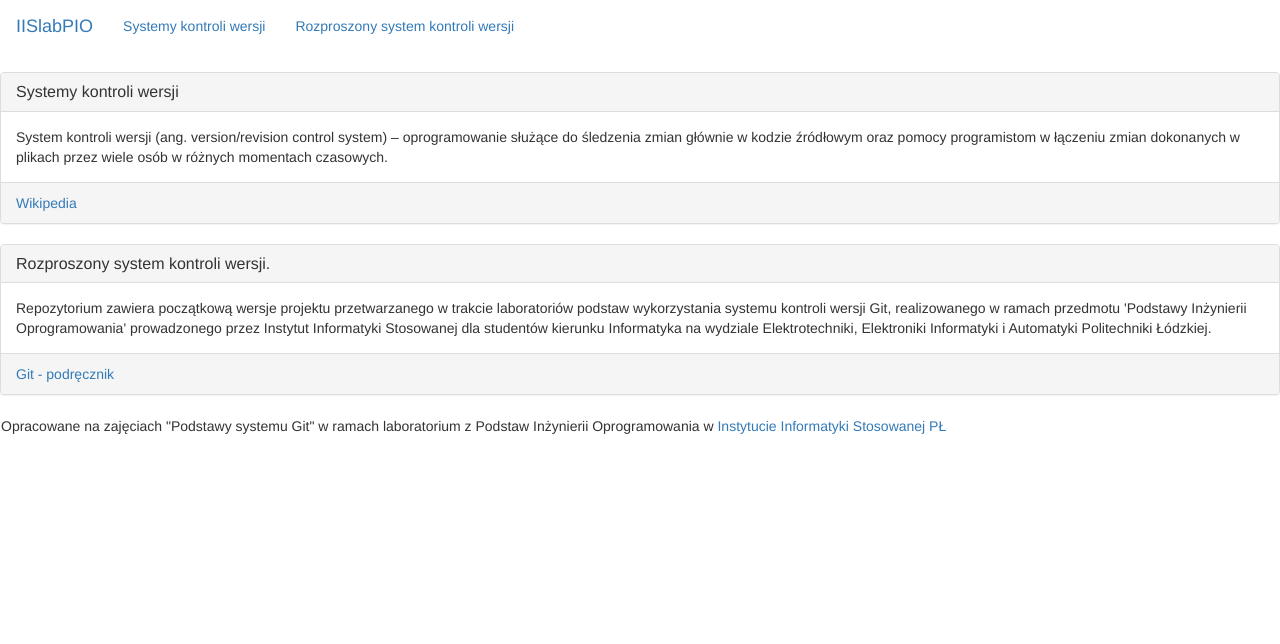
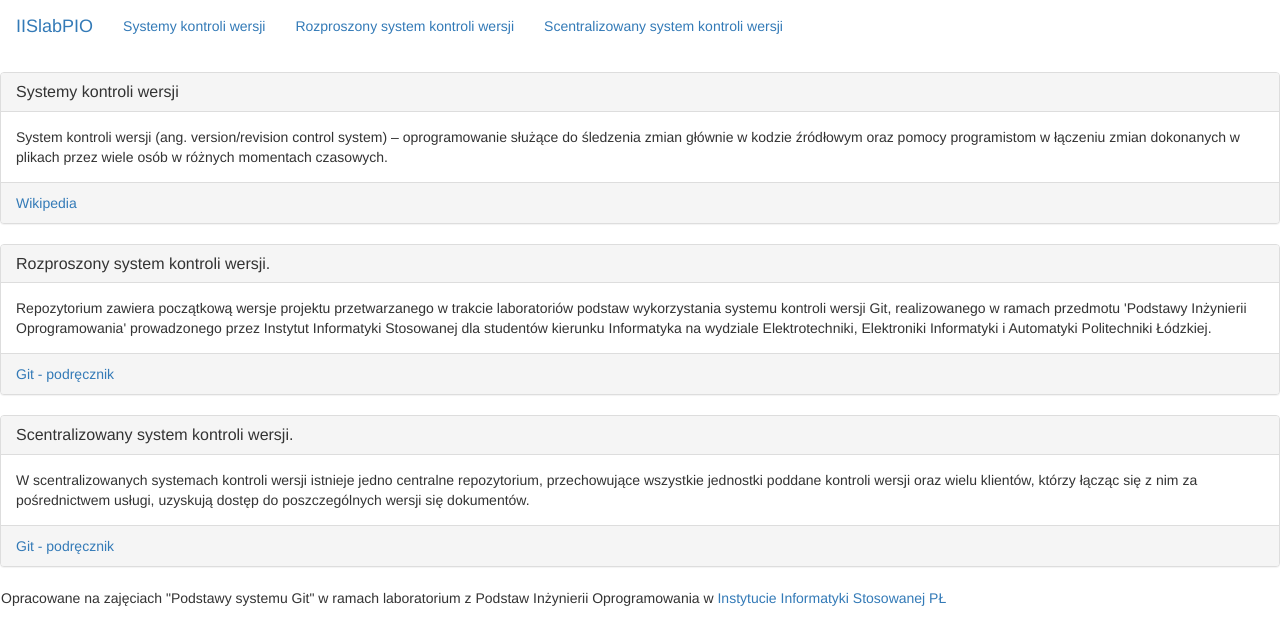
Before and after one commit to vxd555/iislabpio_209404-test, a plain HTML site: page gitlab_www_project/index.html in a window 1280 px wide. Drawn offline with nearby package versions, Linux system fonts and the light colour scheme.

Commit message:
mega commit

```diff
--- a/gitlab_www_project/index.html
+++ b/gitlab_www_project/index.html
@@ -13,6 +13,7 @@
                 <ul class="nav navbar-nav">
                     <li><a href="#section1">Systemy kontroli wersji</a></li>
                     <li><a href="#section2">Rozproszony system kontroli wersji</a></li>
+                    <li><a href="#section3">Scentralizowany system kontroli wersji</a></li>
                 </ul>
             </div>
         </nav>
@@ -38,6 +39,17 @@
                 <a href="http://git-scm.com/book/pl/Pierwsze-kroki-Wprowadzenie-do-kontroli-wersji#Rozproszone-systemy-kontroli-wersji">Git - podręcznik</a>
             </footer>
         </section>
+        <section id="section3" class="panel panel-default">
+            <div class="panel-heading">
+                <h3 class="panel-title">Scentralizowany system kontroli wersji.</h3>
+            </div>
+            <div class="panel-body">
+                W scentralizowanych systemach kontroli wersji istnieje jedno centralne repozytorium, przechowujące wszystkie jednostki poddane kontroli wersji oraz wielu klientów, którzy łącząc się z nim za pośrednictwem usługi, uzyskują dostęp do poszczególnych wersji się dokumentów.
+            </div>
+            <footer class="panel-footer">
+                <a href="http://git-scm.com/book/pl/Pierwsze-kroki-Wprowadzenie-do-kontroli-wersji#Scentralizowane-systemy-kontroli-wersji">Git - podręcznik</a>
+            </footer>
+        </section>
         <footer  class="navbar">
             Opracowane na zajęciach "Podstawy systemu Git" w ramach laboratorium z Podstaw Inżynierii Oprogramowania w
             <a href="http://www.iis.p.lodz.pl/">Instytucie Informatyki Stosowanej PŁ</a>
```
